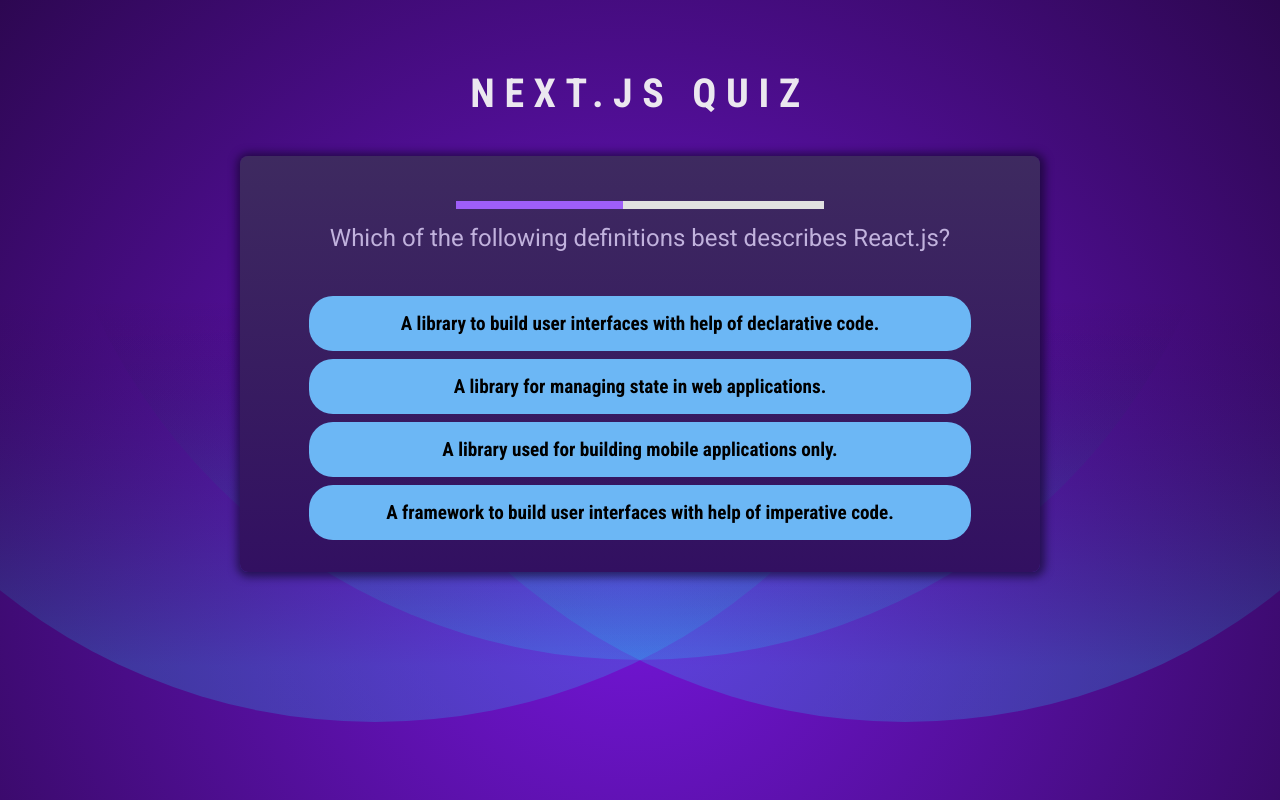
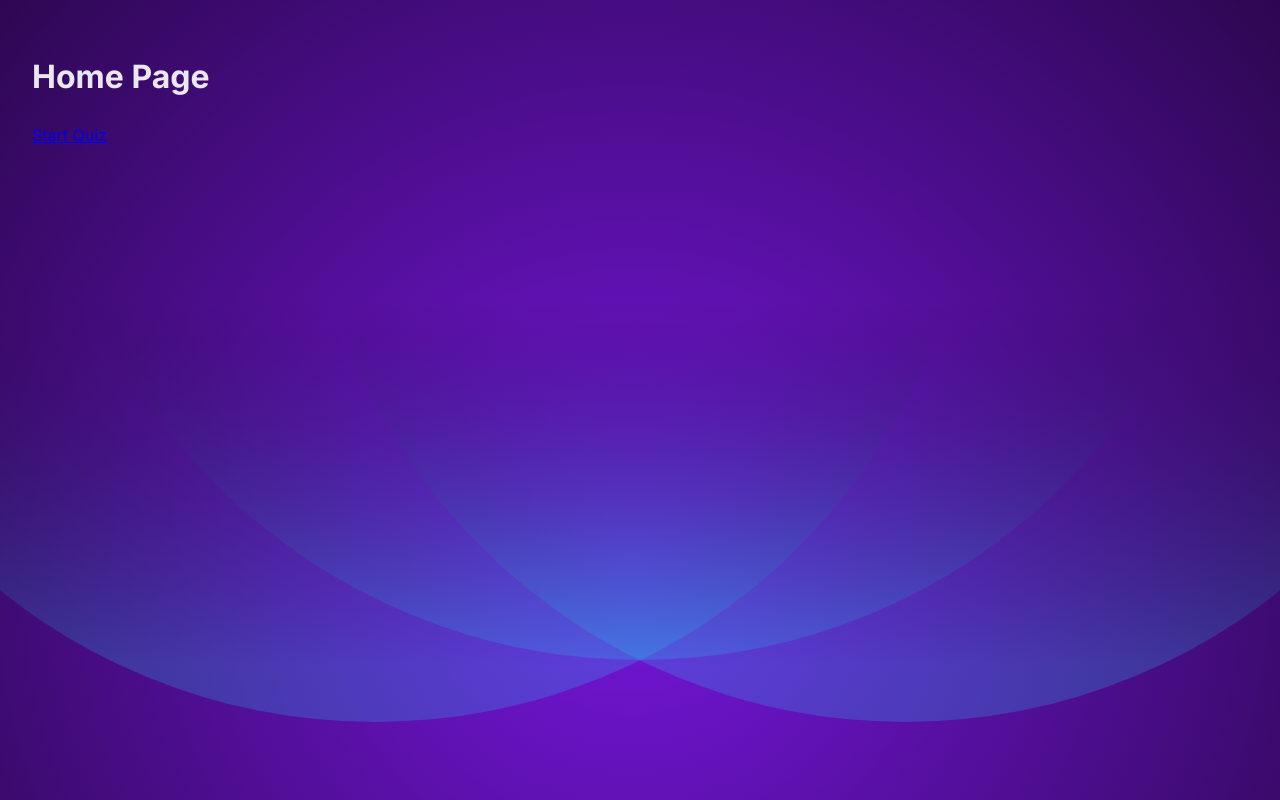
Before and after one commit to rjoshf/Nextjs-quizapp, a Next.js app: page / in a window 1280 px wide. Built offline with nearby package versions, Linux system fonts and the light colour scheme.

Commit message:
Bug fixes and added quizpage

```diff
--- a/app/page.tsx
+++ b/app/page.tsx
@@ -1,15 +1,13 @@
 
-import Header from '@/components/Header'
-import Quiz from '@/components/Quiz'
+
+import HomePage from "@/components/HomePage";
 
 
 export default function Home() {
+
   return (
     <>
-    <Header></Header>
-    <main>
-    <Quiz></Quiz>
-    </main>
+      <HomePage></HomePage>
     </>
   );
 }
--- /dev/null
+++ b/components/HomePage.tsx
@@ -0,0 +1,26 @@
+'use client'
+
+import Link from "next/link";
+
+import { useEffect, useState } from 'react'
+
+const HomePage: React.FC<{}> = () => {
+
+    const [startQuizText, setStartQuizText] = useState("Start Quiz")
+
+    useEffect(() => {
+        if (localStorage.getItem('userAnswers')) {
+            setStartQuizText("Resume Quiz")
+        }
+    }, [])
+
+    return (
+        <>
+            <h1>Home Page</h1>
+            <Link href='/quiz'>{startQuizText}</Link>
+        </>
+    )
+
+}
+
+export default HomePage
--- a/components/Question.tsx
+++ b/components/Question.tsx
@@ -1,11 +1,12 @@
+import styles from './Question.module.css'
+
 import QuestionTimer from "./QuestionTimer";
 import Answers from './Answers'
-
-import styles from './Question.module.css'
 
 import QUESTIONS from './questions.js'
 
 import { useState, useCallback, useEffect } from 'react'
+import Link from "next/link";
 
 const Question: React.FC<{}> = () => {
 
@@ -46,6 +47,7 @@
     }, [userScore])
 
     const handleSelectAnswer = (selectedAnswer: string) => {
+        localStorage.removeItem('remainingTime');
         setAnswerState('answered');
         setUserAnswers(prevState => [...prevState, selectedAnswer]);
 
@@ -65,6 +67,7 @@
 
     const handleSkipAnswer = useCallback(() => {
         setUserAnswers(prevState => [...prevState, "question skipped"])
+        localStorage.removeItem('remainingTime');
     }, [])
 
     return (
@@ -78,6 +81,7 @@
                 <>
                     <h1>{`Mark: ${userScore} out of ${QUESTIONS.length}`}</h1>
                     <h1>{`${Math.round(userScore / QUESTIONS.length * 100)}%`}</h1>
+                    <Link href='/' onClick={() => localStorage.clear()}>Home</Link>
                 </>
             )
             }
--- a/components/QuestionTimer.tsx
+++ b/components/QuestionTimer.tsx
@@ -4,13 +4,6 @@
 const QuestionTimer: React.FC<{ timeout: number; onTimeout: () => void; }> = ({ timeout, onTimeout }) => {
     // State keeping track of the remaining time on the question.
     const [remainingTime, setRemainingTime] = useState(timeout);
-
-    useEffect(() => {
-        const storedTimeRemaining = localStorage.getItem('remainingTime');
-        if (storedTimeRemaining) {
-            setRemainingTime(JSON.parse(storedTimeRemaining));
-        }
-    }, []);
 
     // Setting the timer for a question and triggering the onTimeout function when time is up.
     useEffect(() => {
@@ -25,8 +18,9 @@
         };
     }, [remainingTime, timeout, onTimeout]);
 
-    // Setting up intervals in which time is deducted from the time left for the question.
+    // Setting up intervals in which time is deducted from the time left for the question and storing it in local storage.
     useEffect(() => {
+
         const interval = setInterval(() => {
             setRemainingTime(prevRemainingTime => {
                 const newRemainingTime = prevRemainingTime - 50;
@@ -35,10 +29,14 @@
             });
         }, 50);
 
+        const storedTimeRemaining = localStorage.getItem('remainingTime');
+        if (storedTimeRemaining) {
+            setRemainingTime(JSON.parse(storedTimeRemaining));
+        }
+
         // Clean up function
         return () => {
             clearInterval(interval);
-            localStorage.removeItem('remainingTime')
         };
     }, []);
 
```
Also changed, not shown: app/quiz/page.tsx (added, +13 -0 lines).
